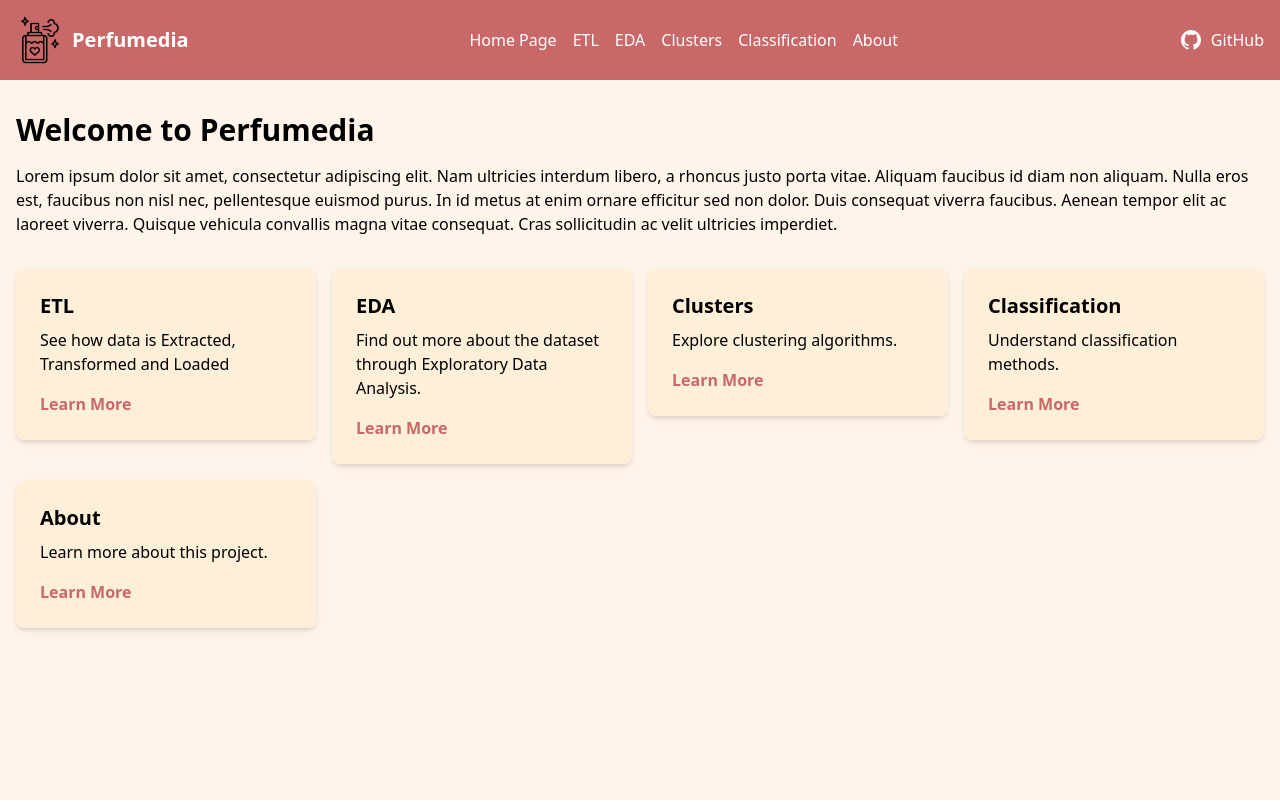
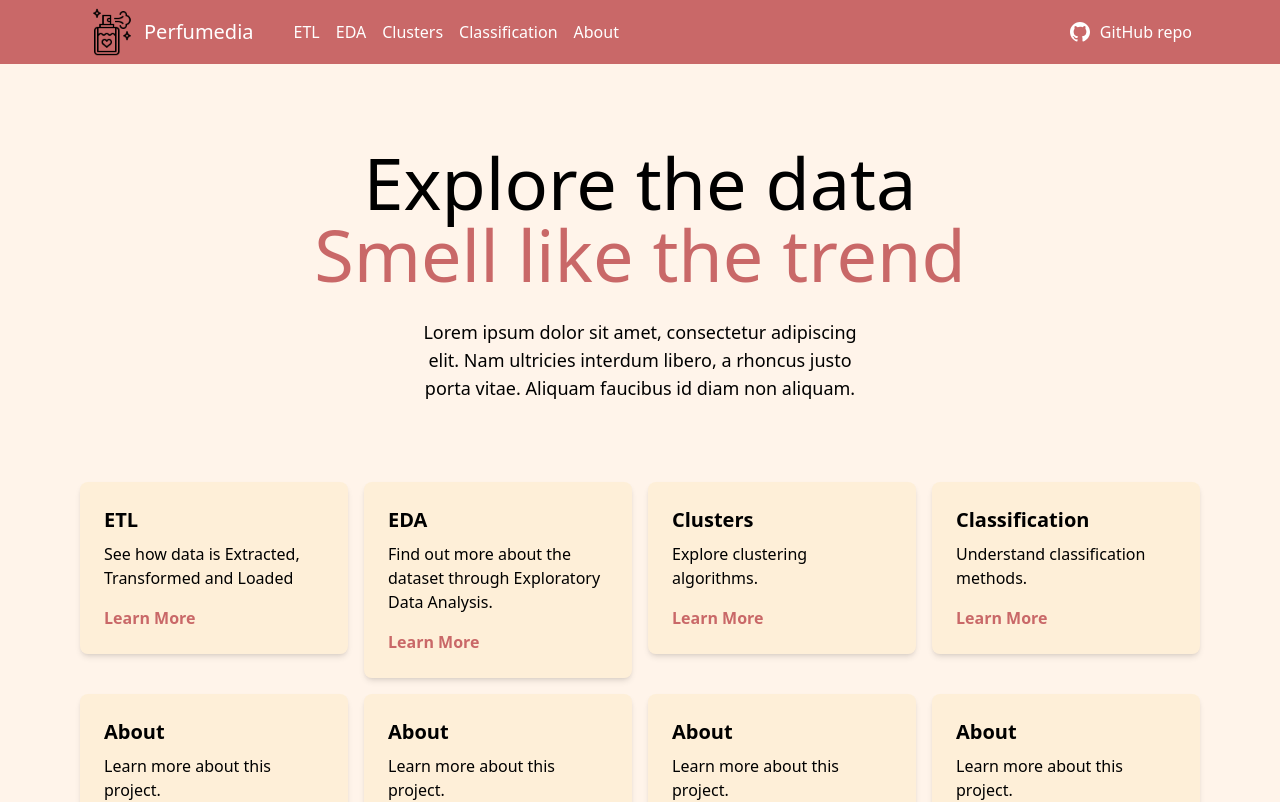
Before and after one commit to JoanMVPopov/perfumedia, a Vue app in the folder frontend/: page / in a window 1280 px wide. Shown: the top 802 px of the page. Built offline with nearby package versions, Linux system fonts and the light colour scheme.

Commit message:
Enh: improve navbar style, add x padding to router view

```diff
--- a/frontend/src/App.vue
+++ b/frontend/src/App.vue
@@ -6,7 +6,7 @@
 <!--  <router-view/>-->
   <div id="app" class="bg-[#FFF4EA] min-h-screen">
     <NavBar />
-    <router-view />
+    <router-view class="mx-auto lg:container lg:px-16 xl:px-20"/>
   </div>
 </template>
 
--- a/frontend/src/components/NavBar.vue
+++ b/frontend/src/components/NavBar.vue
@@ -1,22 +1,28 @@
 <!-- src/components/NavBar.vue -->
 <template>
-  <nav class="bg-primary p-4">
-    <div class="container mx-auto flex justify-between items-center">
+  <div class="sticky bg-primary p-2 top-0 z-40">
+    <nav>
+      <div class="container flex justify-between items-center relative mx-auto lg:container lg:px-16 xl:px-20">
+        <div class="flex items-center gap-10">
+
+          <router-link to="/" class="hover:font-bold">
               <!-- Logo and Title -->
             <div class="flex items-center">
               <img :src="logo" alt="Logo" class="h-12 w-12 mr-2" />
-        <div class="text-white font-bold text-xl">Perfumedia</div>
+              <div class="text-white font-medium text-xl">Perfumedia</div>
             </div>
+          </router-link>
 
-      <!-- Centered Navigation Links -->
+
+          <!-- Navigation Links -->
           <ul class="flex space-x-4 justify-center flex-grow">
-        <li><router-link to="/" class="text-white hover:text-secondary">Home Page</router-link></li>
             <li><router-link to="/etl" class="text-white hover:text-secondary">ETL</router-link></li>
             <li><router-link to="/eda" class="text-white hover:text-secondary">EDA</router-link></li>
             <li><router-link to="/clusters" class="text-white hover:text-secondary">Clusters</router-link></li>
             <li><router-link to="/classification" class="text-white hover:text-secondary">Classification</router-link></li>
             <li><router-link to="/about" class="text-white hover:text-secondary">About</router-link></li>
           </ul>
+        </div>
 
         <!-- Right-Aligned GitHub Link -->
         <div>
@@ -32,11 +38,12 @@
                 clip-rule="evenodd"
               />
             </svg>
-          GitHub
+            GitHub repo
           </a>
         </div>
       </div>
     </nav>
+  </div>
 </template>
 
 <script>
--- a/frontend/src/views/HomePage.vue
+++ b/frontend/src/views/HomePage.vue
@@ -1,10 +1,16 @@
 <!-- src/views/HomePage.vue -->
 <template>
   <div class="container mx-auto px-4 py-8">
-    <h1 class="text-3xl font-bold mb-4">Welcome to Perfumedia</h1>
-    <p class="mb-8">
-      Lorem ipsum dolor sit amet, consectetur adipiscing elit. Nam ultricies interdum libero, a rhoncus justo porta vitae. Aliquam faucibus id diam non aliquam. Nulla eros est, faucibus non nisl nec, pellentesque euismod purus. In id metus at enim ornare efficitur sed non dolor. Duis consequat viverra faucibus. Aenean tempor elit ac laoreet viverra. Quisque vehicula convallis magna vitae consequat. Cras sollicitudin ac velit ultricies imperdiet.
-    </p>
+    <div class="items-center flex flex-col text-center pt-[50px] lg:pt-[50px] mb-20">
+      <h1 class="text-4xl sm:text-5xl sm:leading-none lg:text-7xl">
+        <span class="block"> Explore the data </span>
+        <span class="block text-primary font-medium"> Smell like the trend </span>
+      </h1>
+      <p class="max-w-md pt-2 my-3 text-sm sm:mt-5 lg:mb-0 sm:text-base lg:text-lg">
+        Lorem ipsum dolor sit amet, consectetur adipiscing elit. Nam ultricies interdum libero, a rhoncus justo porta vitae. Aliquam faucibus id diam non aliquam.
+      </p>
+    </div>
+
     <div class="flex flex-wrap -mx-2">
       <PageCard
         v-for="(card, index) in cards"
@@ -53,6 +59,36 @@ export default {
           description: 'Learn more about this project.',
           route: '/about',
         },
+          {
+          title: 'About',
+          description: 'Learn more about this project.',
+          route: '/about',
+        },
+          {
+          title: 'About',
+          description: 'Learn more about this project.',
+          route: '/about',
+        },
+          {
+          title: 'About',
+          description: 'Learn more about this project.',
+          route: '/about',
+        },
+          {
+          title: 'About',
+          description: 'Learn more about this project.',
+          route: '/about',
+        },
+          {
+          title: 'About',
+          description: 'Learn more about this project.',
+          route: '/about',
+        },
+          {
+          title: 'About',
+          description: 'Learn more about this project.',
+          route: '/about',
+        },
       ],
     };
   },
```
Lines whose indentation alone changed are shown as unchanged.
